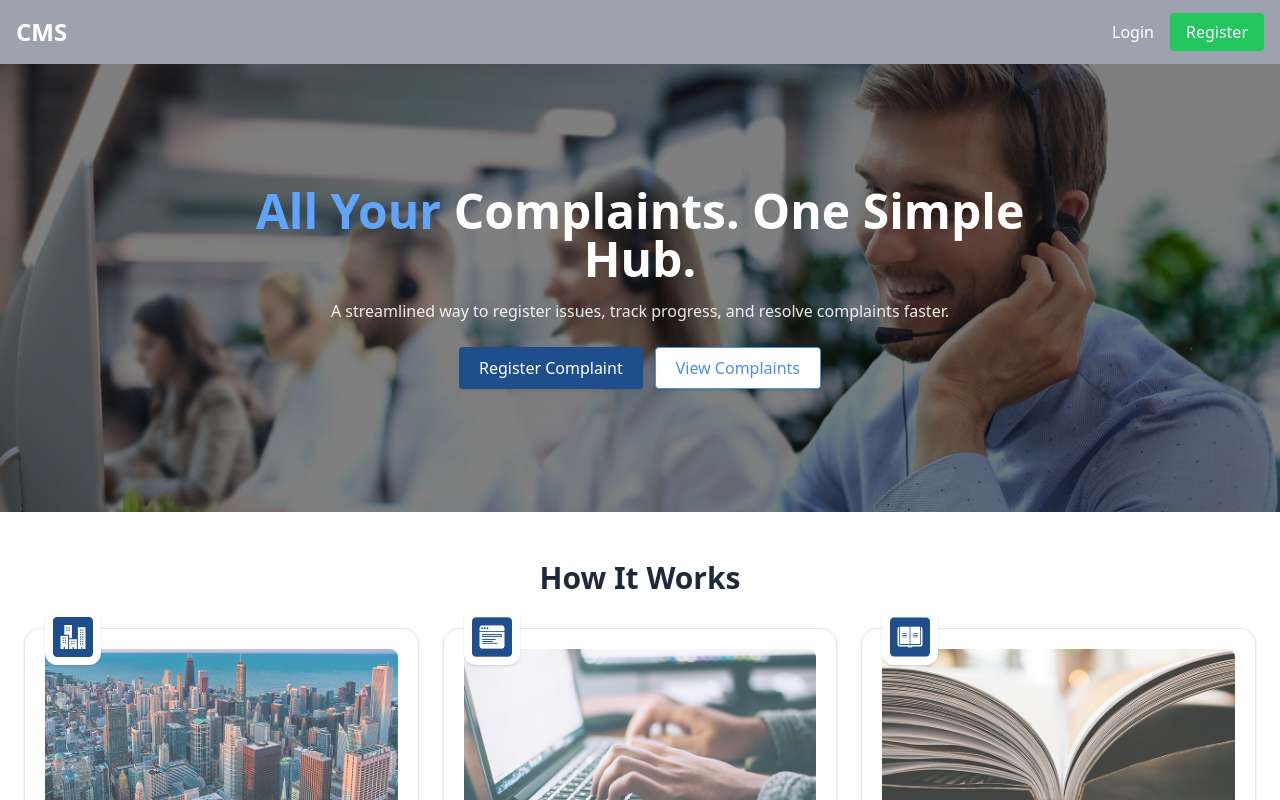
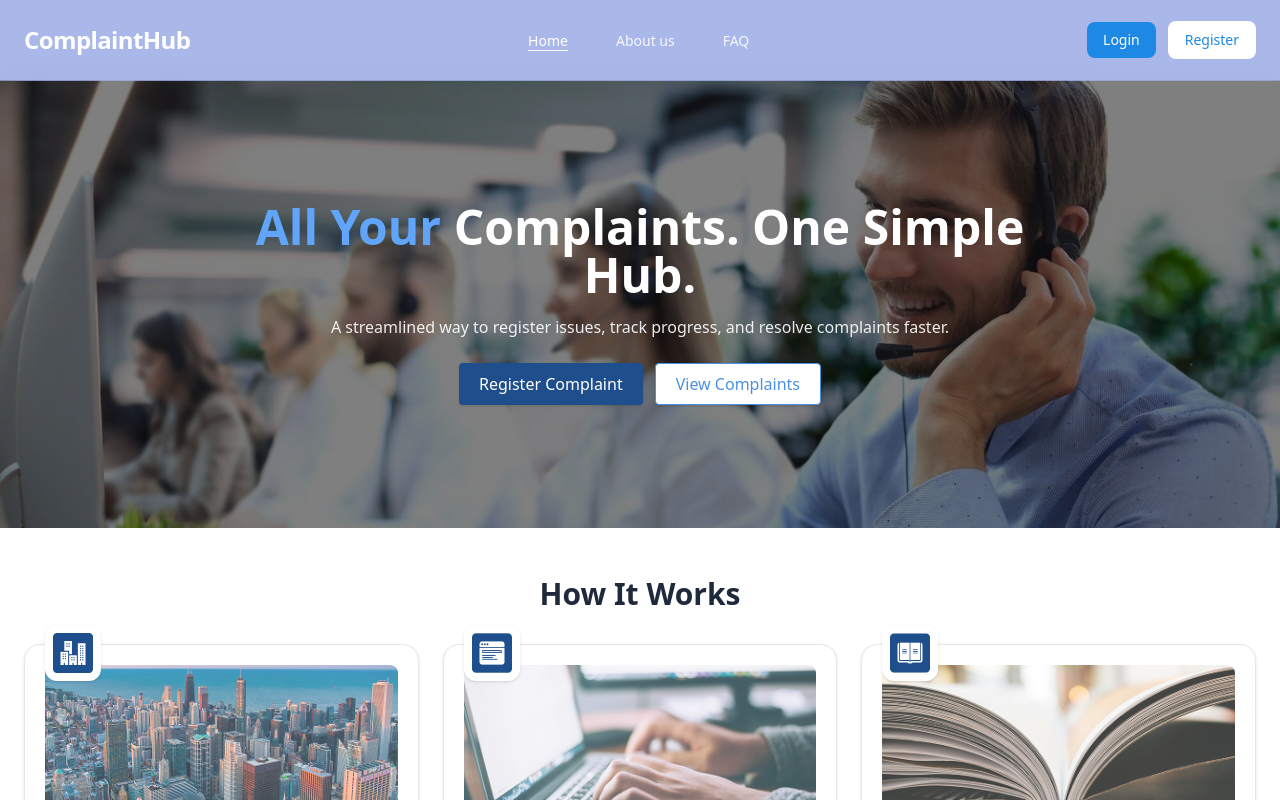
Before and after one commit to TiuDepZai/complaint-management-system, a React (Create React App) app in the folder frontend/: page / in a window 1280 px wide. Shown: the top 800 px of the page. Built offline with nearby package versions, Linux system fonts and the light colour scheme; the HTML template or start-up script is replaced by a standard one.

Commit message:
feat: update navbar component and app integration

```diff
--- a/frontend/src/App.js
+++ b/frontend/src/App.js
@@ -11,11 +11,15 @@ function App() {
   return (
     <Router>
       <Navbar />
+
+      {/* Spacer: empuja todo el contenido hacia abajo */}
+      <div className="h-18 md:h-20" />
+
       <Routes>
         <Route path="/login" element={<Login />} />
         <Route path="/register" element={<Register />} />
         <Route path="/profile" element={<Profile />} />
-        <Route path="/categories" element={<Categories/>} />
+        <Route path="/categories" element={<Categories />} />
         <Route path="/" element={<Home />} />
         <Route path="/complaints" element={<Complaints />} />
       </Routes>
--- a/frontend/src/components/Navbar.jsx
+++ b/frontend/src/components/Navbar.jsx
@@ -1,51 +1,191 @@
-import { Link, useNavigate } from 'react-router-dom';
-import { useAuth } from '../context/AuthContext';
+// frontend/src/components/Navbar.jsx
+import { Link, NavLink, useLocation, useNavigate } from "react-router-dom";
+import { useAuth } from "../context/AuthContext";
+import { useEffect, useMemo, useRef, useState } from "react";
 
-const Navbar = () => {
+// Avatares (admin vs user)
+import userImg from "../assets/other_images/howitoworks.png";
+import adminImg from "../assets/other_images/LoginImage.png";
+
+export default function Navbar() {
   const { user, logout } = useAuth();
   const navigate = useNavigate();
-  const isAdmin = user?.role === 'admin';
+  const { pathname } = useLocation();
+
+  const [open, setOpen] = useState(false);
+  const menuRef = useRef(null);
+
+  const isAdmin = user?.role === "admin";
+  const avatarSrc = isAdmin ? adminImg : userImg;
+  const userName = user?.name || user?.fullName || user?.username || "User";
+
+  // cerrar dropdown al hacer click fuera
+  useEffect(() => {
+    const onClick = (e) => {
+      if (!menuRef.current) return;
+      if (!menuRef.current.contains(e.target)) setOpen(false);
+    };
+    document.addEventListener("click", onClick);
+    return () => document.removeEventListener("click", onClick);
+  }, []);
 
   const handleLogout = () => {
     logout();
-    navigate('/login');
+    navigate("/login");
   };
 
+  // ---------- LINKS DE NAV (centro) ----------
+  const landingLinks = useMemo(
+    () => [
+      { label: "Home", to: "/" },
+      { label: "About us", to: "/about" },
+      { label: "FAQ", to: "/faq" },
+    ],
+    []
+  );
+
+  // Admin mantiene sus opciones del centro
+  const adminLinks = useMemo(
+    () => [
+      { label: "Home", to: "/" },
+      { label: "Categories", to: "/categories" },
+      { label: "Complaints", to: "/complaints?all=1" },
+    ],
+    []
+  );
+
+  // User (no admin) usa el mismo set que landing (sin Contact)
+  const userLinks = landingLinks;
+
+  const links = !user ? landingLinks : isAdmin ? adminLinks : userLinks;
+
+  const linkClasses = ({ isActive }) =>
+    `px-3 py-2 text-sm font-medium transition ${
+      isActive
+        ? "text-white underline underline-offset-4"
+        : "text-white/90 hover:text-white"
+    }`;
+
+  // ---------- ITEMS DEL DROPDOWN ----------
+// Items del dropdown según rol
+const dropdownItems = isAdmin
+  ? [
+      { to: "/profile", label: "Profile" },
+      { to: "/complaints?all=1", label: "Dashboard" }, // admin → View All Complaints
+      { to: "/categories", label: "Categories" },
+    ]
+  : [
+      { to: "/profile", label: "Profile" },
+      { to: "/complaints", label: "Dashboard" },       // user → View Complaints
+      { to: "/complaints?new=1", label: "New Complaint" } // user → Register Complaint
+    ];
+
   return (
-    <nav className="bg-gray-400 text-white p-4 flex justify-between items-center">
-      <Link to="/" className="text-2xl font-bold">CMS</Link>
-      <div>
-        {user ? (
+    <header className="fixed inset-x-0 top-0 z-50">
+      <div className="bg-[#7289da]/60 backdrop-blur-md border-b border-white/10">
+        <nav className="mx-auto flex max-w-7xl items-center justify-between px-6 h-20">
+          {/* Logo / Brand */}
+          <Link to="/" className="text-2xl font-bold tracking-tight text-white">
+            ComplaintHub
+          </Link>
+
+          {/* Centro: links */}
+          <ul className="hidden md:flex gap-6">
+            {links.map((l) => (
+              <li key={l.to}>
+                <NavLink to={l.to} className={linkClasses} end>
+                  {l.label}
+                </NavLink>
+              </li>
+            ))}
+          </ul>
+
+          {/* Derecha: sesión */}
+          <div className="flex items-center gap-3">
+            {/* LANDING (no logueado) */}
+            {!user && (
               <>
-            {isAdmin && (
-              <>
-              <Link to="/categories" className="mr-4">Categories</Link>
-              <Link to="/complaints?all=1" className="mr-4">Complaints</Link>
-
-              </>
-            )}
-            <Link to="/profile" className="mr-4">Profile</Link>
-            <button
-              onClick={handleLogout}
-              className="bg-red-500 px-4 py-2 rounded hover:bg-red-700"
+                <Link
+                  to="/login"
+                  className="bg-[#1E88E5] hover:bg-[#1565C0] px-4 py-2 rounded-lg text-sm font-medium text-white"
                 >
-              Logout
-            </button>
-          </>
-        ) : (
-          <>
-            <Link to="/login" className="mr-4">Login</Link>
+                  Login
+                </Link>
                 <Link
                   to="/register"
-              className="bg-green-500 px-4 py-2 rounded hover:bg-green-700"
+                  className="border border-white/80 text-[#1E88E5] bg-white hover:bg-[#E3F2FD] px-4 py-2 rounded-lg text-sm font-medium"
                 >
                   Register
                 </Link>
               </>
             )}
+
+            {/* USER & ADMIN: pill con avatar + nombre + dropdown */}
+            {user && (
+              <div className="relative" ref={menuRef}>
+                <button
+                  onClick={() => setOpen((v) => !v)}
+                  className="flex items-center gap-3 rounded-full border border-white/60 bg-white/10 pr-4 pl-1 py-1 text-white hover:bg-white/20 transition"
+                  aria-expanded={open}
+                >
+                  <img
+                    src={avatarSrc}
+                    alt="avatar"
+                    className="h-8 w-8 rounded-full object-cover ring-2 ring-white/60"
+                  />
+                  <span className="text-sm font-medium whitespace-nowrap">
+                    {userName}
+                  </span>
+                  <span className="text-lg leading-none translate-y-[1px]">
+                    ▾
+                  </span>
+                </button>
+
+                {open && (
+                  <div className="absolute right-0 mt-2 w-56 rounded-xl border border-black/10 bg-white shadow-lg p-2">
+                    {dropdownItems.map((item) => (
+                      <DropItem
+                        key={item.to}
+                        to={item.to}
+                        label={item.label}
+                        onClick={() => setOpen(false)}
+                        activePath={pathname}
+                      />
+                    ))}
+                    <button
+                      onClick={() => {
+                        setOpen(false);
+                        handleLogout();
+                      }}
+                      className="w-full text-left rounded-lg px-3 py-2 text-sm font-semibold text-red-600 hover:bg-red-50"
+                    >
+                      Logout
+                    </button>
+                  </div>
+                )}
+              </div>
+            )}
           </div>
         </nav>
+      </div>
+    </header>
   );
-};
+}
 
-export default Navbar;
+/** Item del dropdown */
+function DropItem({ to, label, onClick, activePath }) {
+  const isActive = activePath === to;
+  return (
+    <Link
+      to={to}
+      onClick={onClick}
+      className={`block rounded-lg px-3 py-2 text-sm ${
+        isActive
+          ? "bg-gray-100 font-semibold text-gray-900"
+          : "text-gray-700 hover:bg-gray-50"
+      }`}
+    >
+      {label}
+    </Link>
+  );
+}
```
Also changed, not shown: 1 other file (tests, documents, lock files or other folders). Lines whose indentation alone changed are shown as unchanged.
